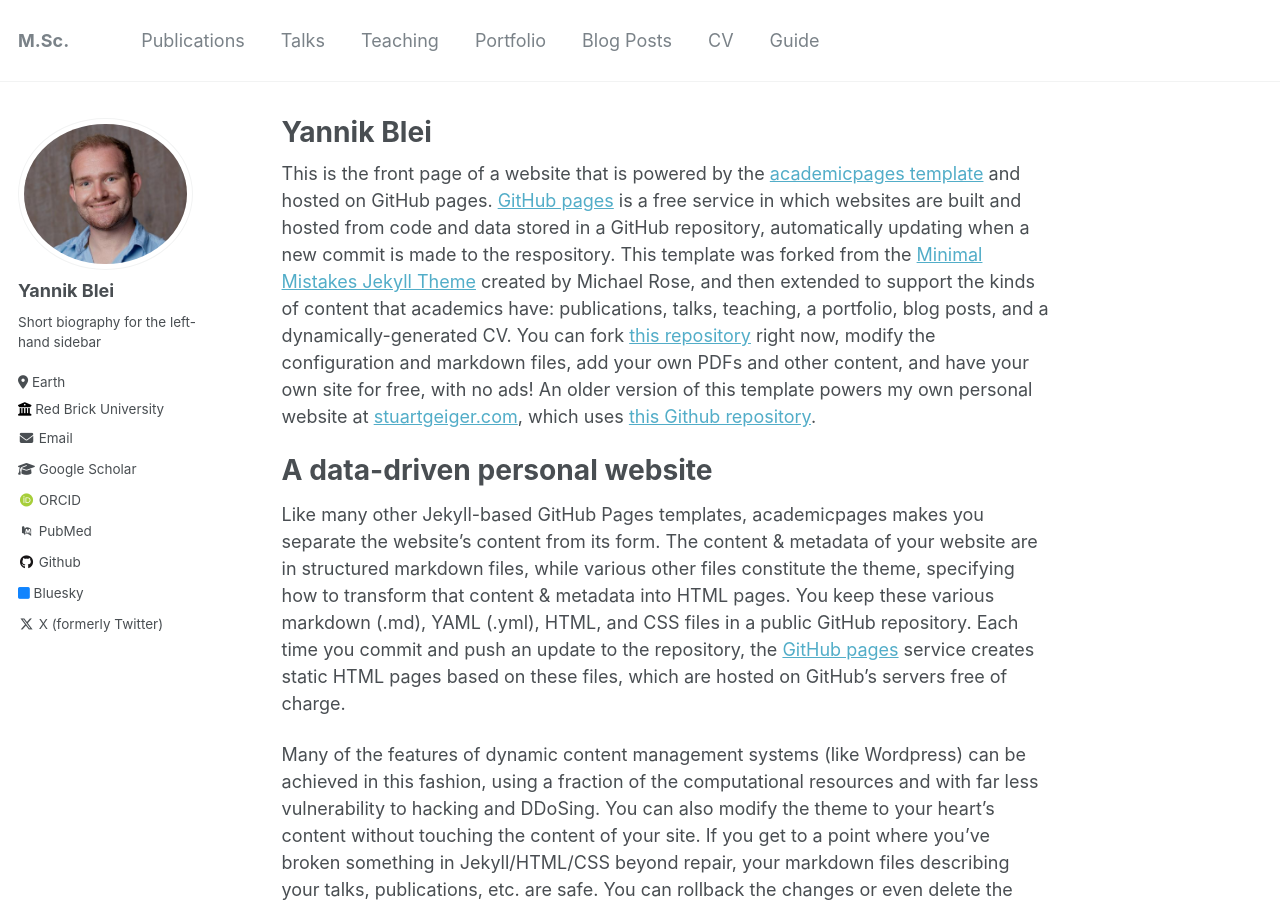
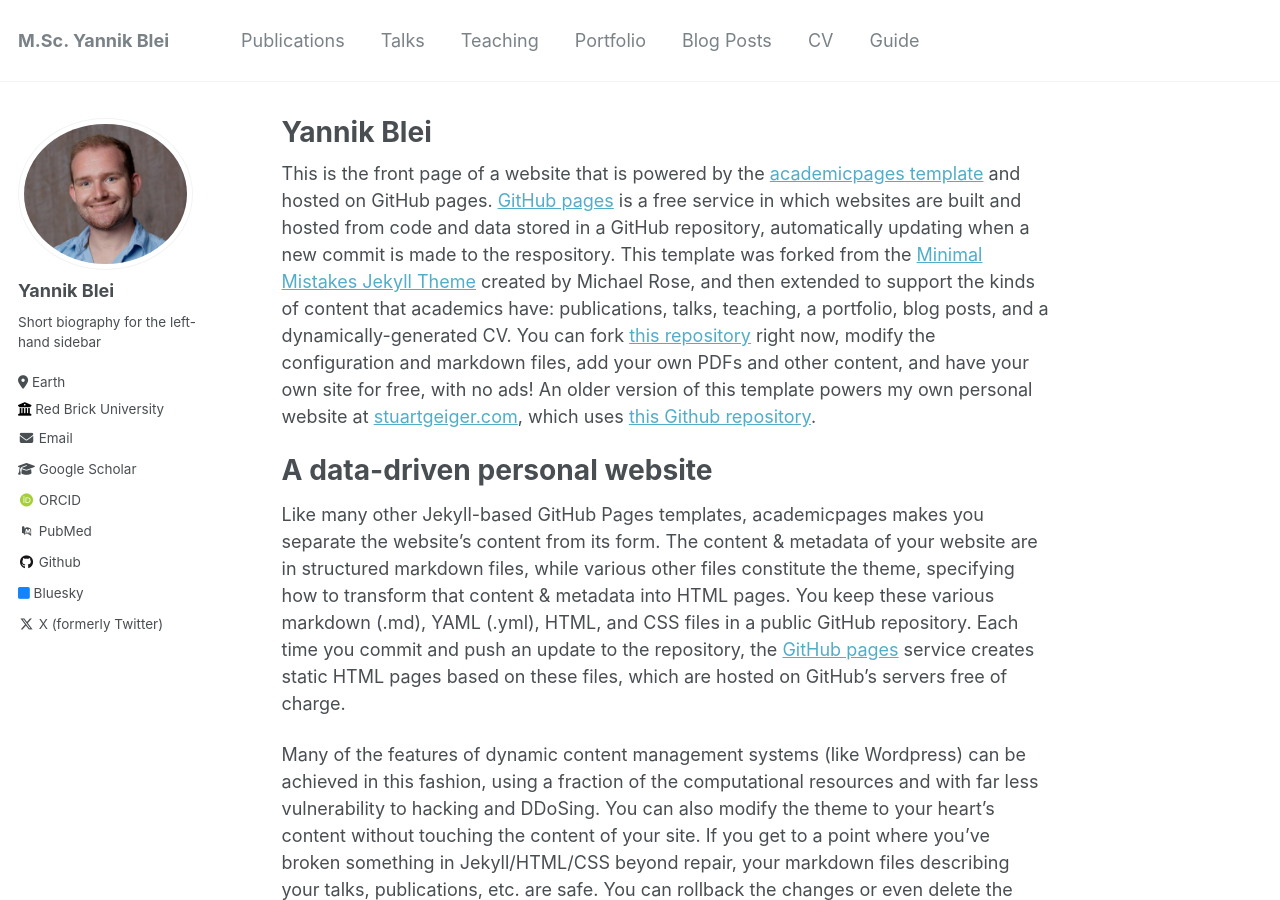
Before and after one commit to yblei/yblei.github.io, a Jekyll site: the page built from _pages/about.md, in a window 1280 px wide and 900 px high. Built offline with Jekyll 4.4.1, drawn with Linux system fonts in a browser that asks for light colours; some web fonts are replaced.

Commit message:
changed title again ...

```diff
--- a/_config.yml
+++ b/_config.yml
@@ -7,8 +7,8 @@
 
 # Basic Site Settings
 locale                   : "en-US"
-title                    : "M.Sc."
-title_separator          : " "
+title                    : "M.Sc. Yannik Blei"
+title_separator          : " - "
 name                     : &name "Yannik Blei"
 description              : &description "personal description"
 url                      : https://academicpages.github.io # the base hostname & protocol for your site e.g. "https://mmistakes.github.io"
```
